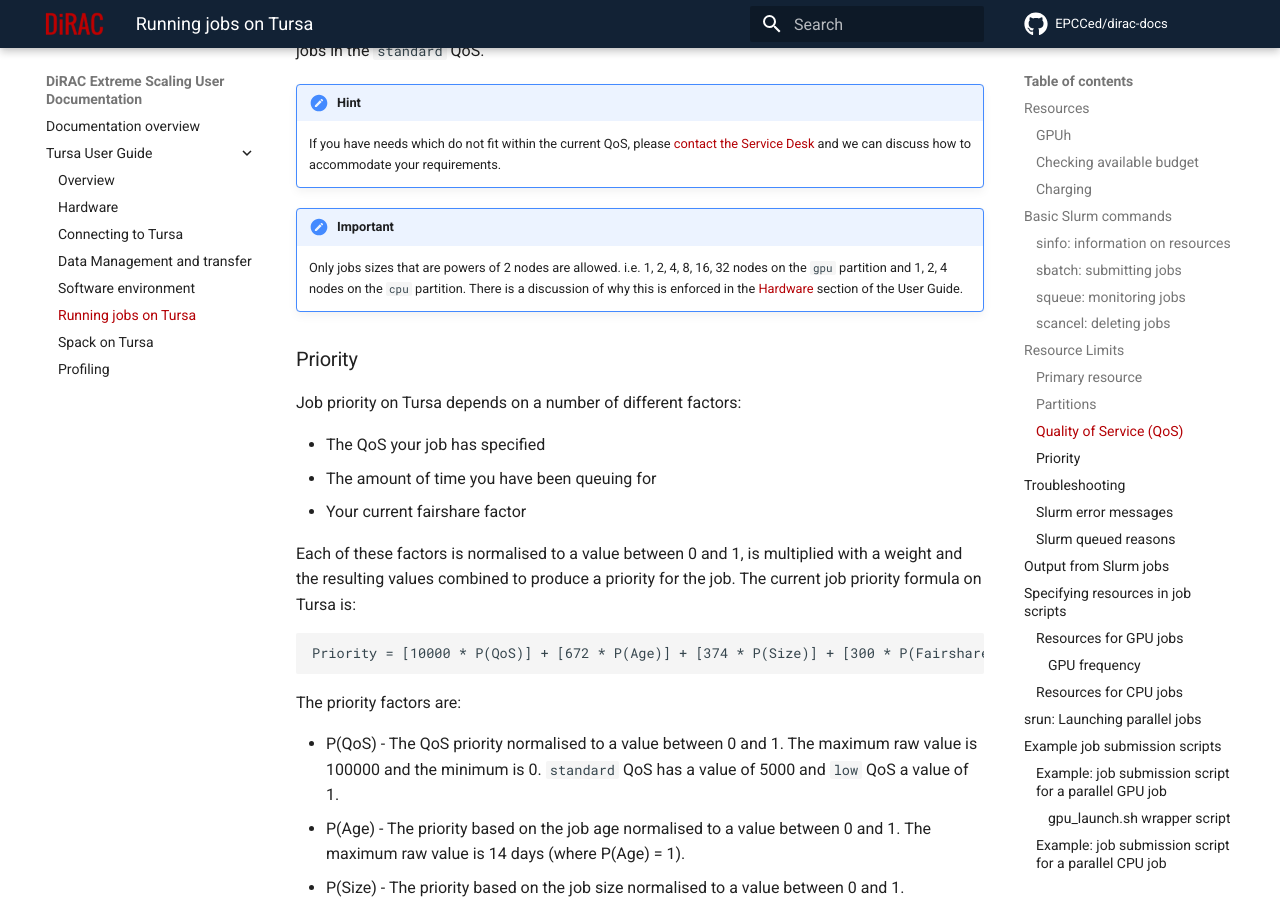
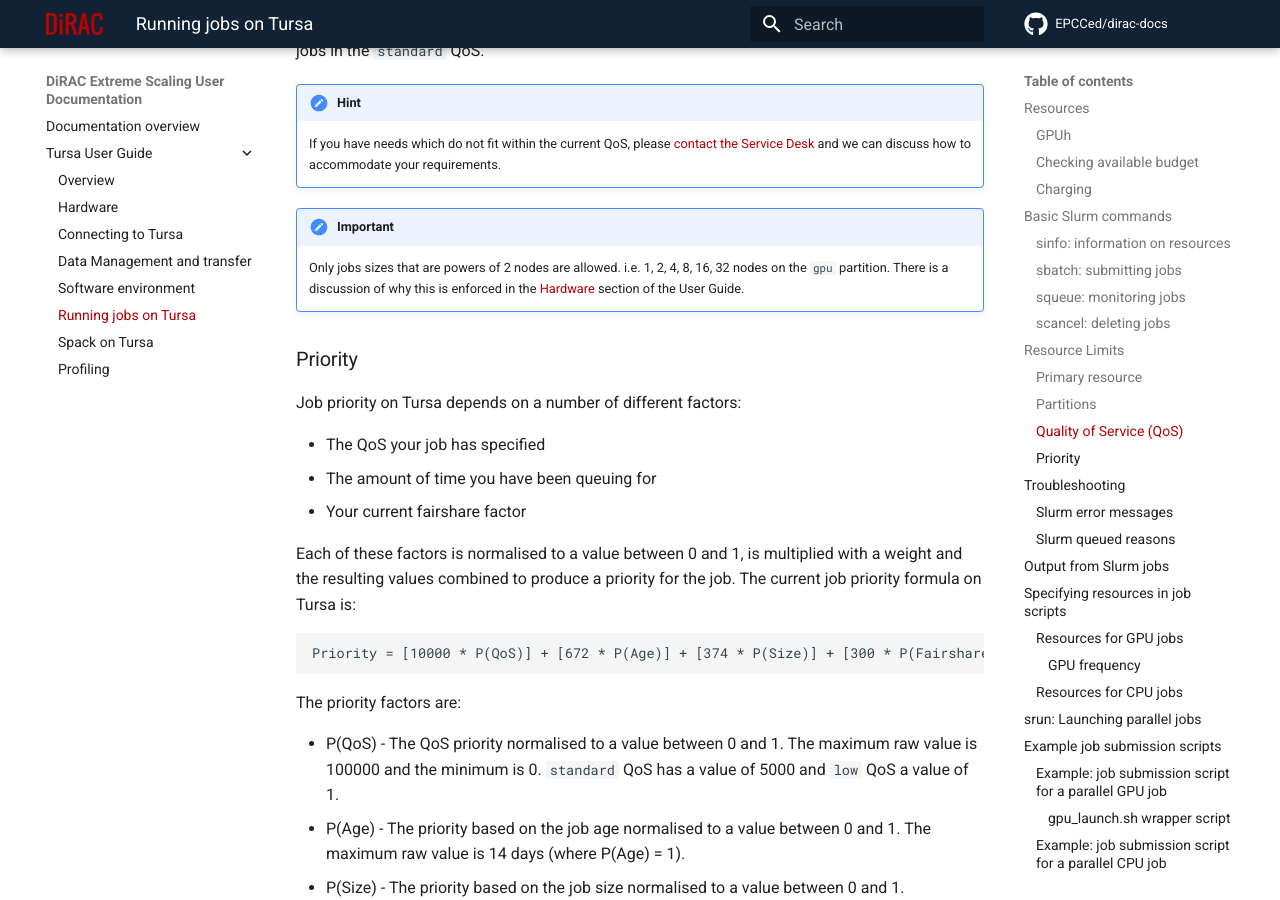
Before and after one commit to EPCCed/dirac-docs, an MkDocs documentation site: the page built from docs/tursa-user-guide/scheduler.md, in a window 1280 px wide and 900 px high, scrolled down 6647 px. Built offline with MkDocs 1.6.1 and Material for MkDocs 9.7.7, drawn with Linux system fonts in a browser that asks for light colours; comment, search, counter and statistics services are not loaded.

Commit message:
Update scheduler.md

```diff
--- a/docs/tursa-user-guide/scheduler.md
+++ b/docs/tursa-user-guide/scheduler.md
@@ -214,8 +214,8 @@ budget you can use the `low` QoS to continue to run jobs at a lower priority tha
 
 !!! important
     Only jobs sizes that are powers of 2 nodes
-    are allowed. i.e. 1, 2, 4, 8, 16, 32 nodes on the `gpu` partition and
-    1, 2, 4 nodes on the `cpu` partition. There is a discussion of why this is enforced in
+    are allowed. i.e. 1, 2, 4, 8, 16, 32 nodes on the `gpu` partition.
+	There is a discussion of why this is enforced in
     the [Hardware](hardware.md) section of the User Guide.
 
 ### Priority
```
